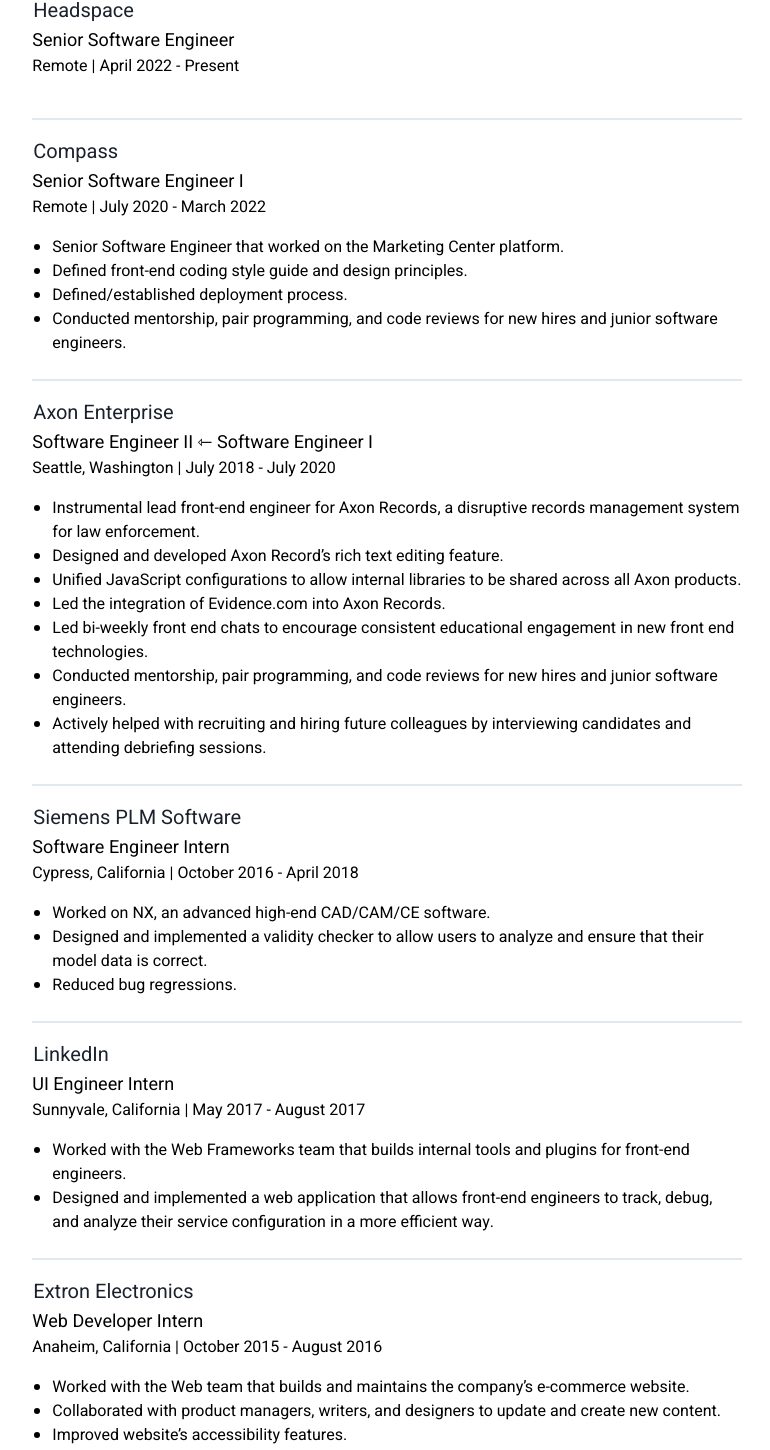
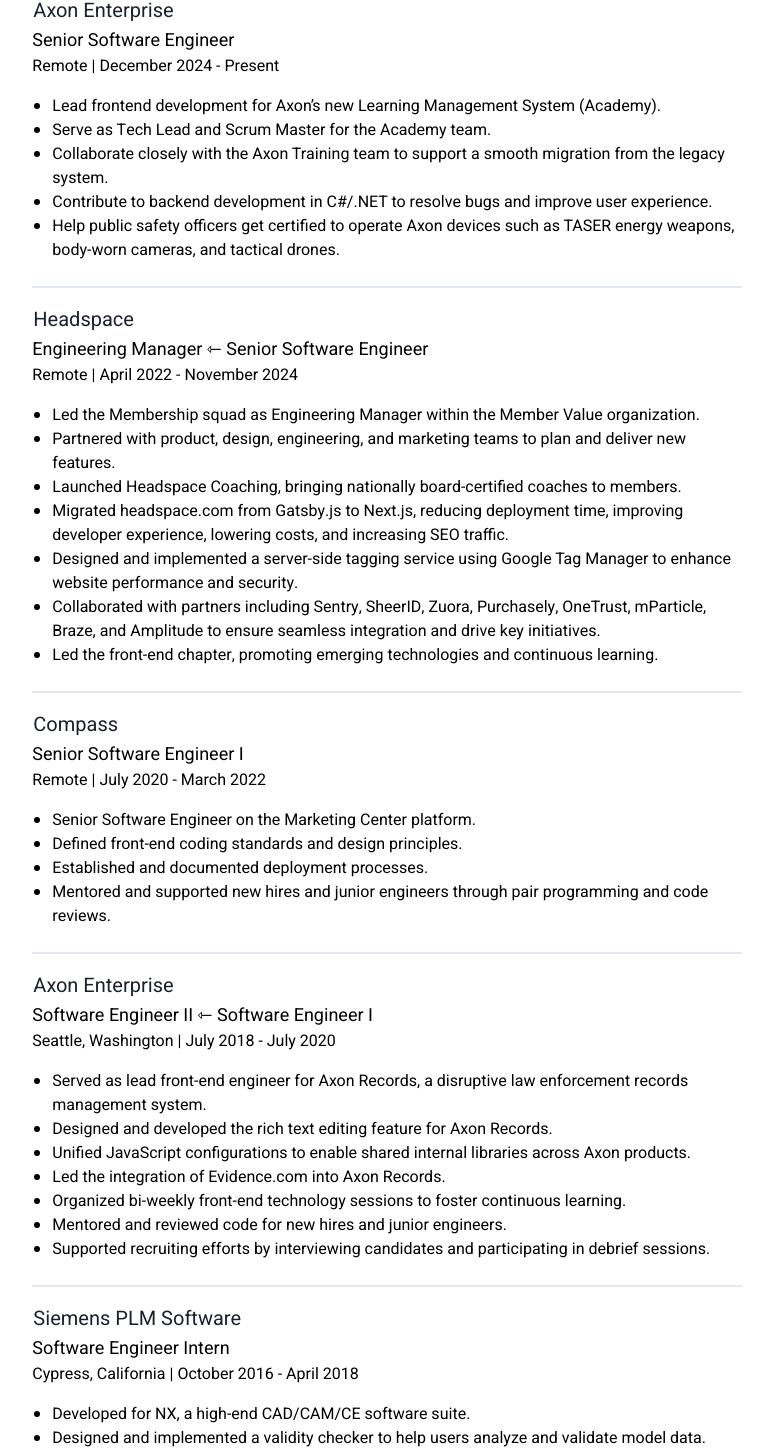
Before and after one commit to derrickhnguyen/derrickhnguyen.com, a Next.js app: page /resume in a window 1280 px wide. Shown: the part 157-1607 px from the top of the page, without its empty margins (253-1023 px from the left). Built offline with nearby package versions, Linux system fonts and the light colour scheme.

Commit message:
Refactor code structure for improved readability and maintainability

```diff
--- a/src/pages/index.tsx
+++ b/src/pages/index.tsx
@@ -43,7 +43,7 @@
       <div className="flex flex-col text-center content-center items-center justify-center">
         <h1 className="font-bold font-logo text-4xl">Derrick Nguyen</h1>
         <div className="text-lg mb-6">
-          Software Engineer | Film Photographer
+          Software Engineer
         </div>
         <div>
           <h3 className="font-bold">
--- a/work.json
+++ b/work.json
@@ -1,13 +1,36 @@
 {
   "employments": [
+    {
+      "id": "axon-academy",
+      "companyName": "Axon Enterprise",
+      "url": "http://axon.com/",
+      "titles": ["Senior Software Engineer"],
+      "location": "Remote",
+      "startToEndDate": "December 2024 - Present",
+      "responsibilities": [
+        "Lead frontend development for Axon’s new Learning Management System (Academy).",
+        "Serve as Tech Lead and Scrum Master for the Academy team.",
+        "Collaborate closely with the Axon Training team to support a smooth migration from the legacy system.",
+        "Contribute to backend development in C#/.NET to resolve bugs and improve user experience.",
+        "Help public safety officers get certified to operate Axon devices such as TASER energy weapons, body-worn cameras, and tactical drones."
+      ]
+    },
     {
       "id": "headspace",
       "companyName": "Headspace",
       "url": "http://headspace.com/",
-      "titles": ["Senior Software Engineer"],
+        "titles": ["Engineering Manager", "Senior Software Engineer"],
         "location": "Remote",
-      "startToEndDate": "April 2022 - Present",
-      "responsibilities": []
+        "startToEndDate": "April 2022 - November 2024",
+          "responsibilities": [
+            "Led the Membership squad as Engineering Manager within the Member Value organization.",
+            "Partnered with product, design, engineering, and marketing teams to plan and deliver new features.",
+            "Launched Headspace Coaching, bringing nationally board-certified coaches to members.",
+            "Migrated headspace.com from Gatsby.js to Next.js, reducing deployment time, improving developer experience, lowering costs, and increasing SEO traffic.",
+            "Designed and implemented a server-side tagging service using Google Tag Manager to enhance website performance and security.",
+            "Collaborated with partners including Sentry, SheerID, Zuora, Purchasely, OneTrust, mParticle, Braze, and Amplitude to ensure seamless integration and drive key initiatives.",
+            "Led the front-end chapter, promoting emerging technologies and continuous learning."
+          ]
     },
     {
       "id": "compass",
@@ -17,10 +40,10 @@
       "location": "Remote",
       "startToEndDate": "July 2020 - March 2022",
         "responsibilities": [
-        "Senior Software Engineer that worked on the Marketing Center platform.",
-        "Defined front-end coding style guide and design principles.",
-        "Defined/established deployment process.",
-        "Conducted mentorship, pair programming, and code reviews for new hires and junior software engineers."
+          "Senior Software Engineer on the Marketing Center platform.",
+          "Defined front-end coding standards and design principles.",
+          "Established and documented deployment processes.",
+          "Mentored and supported new hires and junior engineers through pair programming and code reviews."
         ]
     },
     {
@@ -31,13 +54,13 @@
       "location": "Seattle, Washington",
       "startToEndDate": "July 2018 - July 2020",
         "responsibilities": [
-        "Instrumental lead front-end engineer for Axon Records, a disruptive records management system for law enforcement.",
-        "Designed and developed Axon Record’s rich text editing feature.",
-        "Unified JavaScript configurations to allow internal libraries to be shared across all Axon products.",
+          "Served as lead front-end engineer for Axon Records, a disruptive law enforcement records management system.",
+          "Designed and developed the rich text editing feature for Axon Records.",
+          "Unified JavaScript configurations to enable shared internal libraries across Axon products.",
           "Led the integration of Evidence.com into Axon Records.",
-        "Led bi-weekly front end chats to encourage consistent educational engagement in new front end technologies.",
-        "Conducted mentorship, pair programming, and code reviews for new hires and junior software engineers.",
-        "Actively helped with recruiting and hiring future colleagues by interviewing candidates and attending debriefing sessions."
+          "Organized bi-weekly front-end technology sessions to foster continuous learning.",
+          "Mentored and reviewed code for new hires and junior engineers.",
+          "Supported recruiting efforts by interviewing candidates and participating in debrief sessions."
         ]
     },
     {
@@ -48,9 +71,9 @@
       "location": "Cypress, California",
       "startToEndDate": "October 2016 - April 2018",
         "responsibilities": [
-        "Worked on NX, an advanced high-end CAD/CAM/CE software.",
-        "Designed and implemented a validity checker to allow users to analyze and ensure that their model data is correct.",
-        "Reduced bug regressions."
+          "Developed for NX, a high-end CAD/CAM/CE software suite.",
+          "Designed and implemented a validity checker to help users analyze and validate model data.",
+          "Reduced bug regressions through proactive development and testing."
         ]
     },
     {
@@ -61,8 +84,8 @@
       "location": "Sunnyvale, California",
       "startToEndDate": "May 2017 - August 2017",
         "responsibilities": [
-        "Worked with the Web Frameworks team that builds internal tools and plugins for front-end engineers.",
-        "Designed and implemented a web application that allows front-end engineers to track, debug, and analyze their service configuration in a more efficient way."
+          "Built internal tools and plugins as part of the Web Frameworks team.",
+          "Designed and implemented a web application to help front-end engineers track, debug, and analyze service configurations more efficiently."
         ]
     },
     {
@@ -73,10 +96,10 @@
       "location": "Anaheim, California",
       "startToEndDate": "October 2015 - August 2016",
         "responsibilities": [
-        "Worked with the Web team that builds and maintains the company’s e-commerce website.",
-        "Collaborated with product managers, writers, and designers to update and create new content.",
-        "Improved website’s accessibility features.",
-        "Analyzed databases in SQL to improve usability and experience."
+          "Developed and maintained the company’s e-commerce website as part of the Web team.",
+          "Collaborated with product managers, writers, and designers to create and update content.",
+          "Improved website accessibility features.",
+          "Analyzed SQL databases to enhance usability and user experience."
         ]
       }
   ],
```
Also changed, not shown: 2 other files (tests, documents, lock files or other folders). Lines whose indentation alone changed are shown as unchanged.
